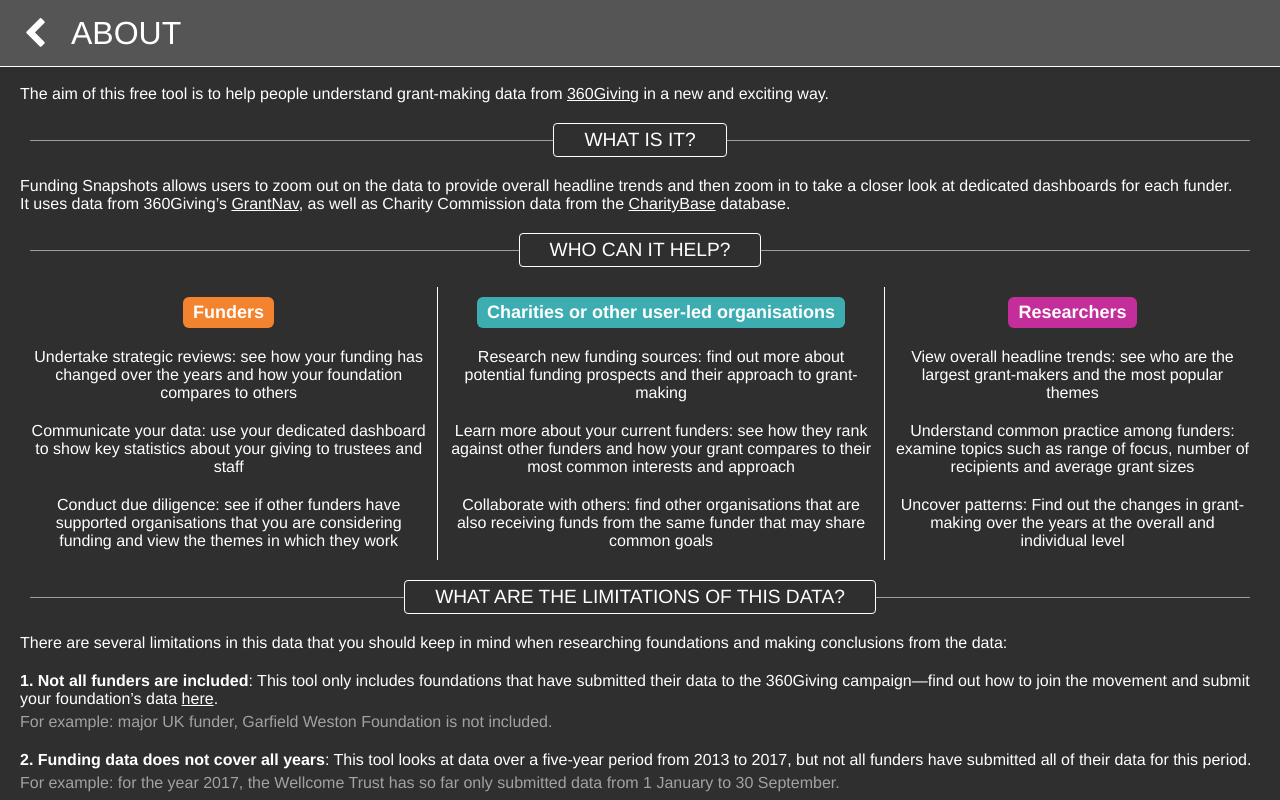
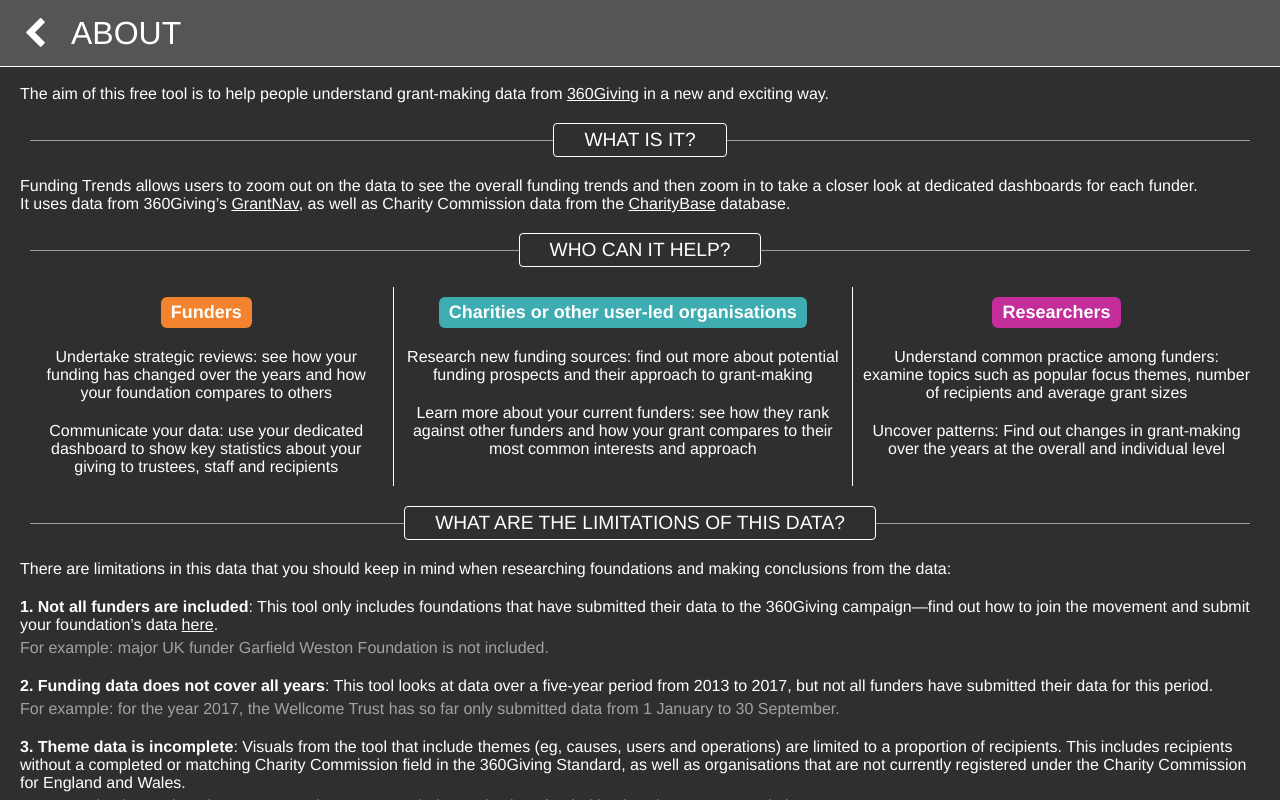
Before and after one commit to JPVSilva88/funding-trends, a React (Create React App) app: page / in a window 1280 px wide. Both pictures are taken after a click on the element "About". Shown: the top 800 px of the page. Built offline with nearby package versions, Linux system fonts and the light colour scheme.

Commit message:
Fix cache issue. Changes to about page.

```diff
--- a/src/components/About.js
+++ b/src/components/About.js
@@ -27,34 +27,31 @@
             <div className="about-content">
                 <div>The aim of this free tool is to help people understand grant-making data from <a className="link" href="http://www.threesixtygiving.com" target="_blank">360Giving</a> in a new and exciting way.</div>
                 <div className="section-title"><span>What is it?</span></div>
-                <div>Funding Snapshots allows users to zoom out on the data to provide overall headline trends and then zoom in to take a closer look at dedicated dashboards for each funder.</div>
+                <div>Funding Trends allows users to zoom out on the data to see the overall funding trends and then zoom in to take a closer look at dedicated dashboards for each funder.</div>
                 <div>It uses data from 360Giving’s <a className="link" href="http://grantnav.threesixtygiving.org/" target="_blank">GrantNav</a>, as well as Charity Commission data from the <a className="link" href="https://charitybase.uk/" target="_blank">CharityBase</a> database.</div>
                 <div className="section-title"><span>Who can it help?</span></div>
                 <div className="about-help">
                     <div>
                         <div className="about-help--title"><div>Funders</div></div>
                         <div>Undertake strategic reviews: see how your funding has changed over the years and how your foundation compares to others</div>
-                        <div>Communicate your data: use your dedicated dashboard to show key statistics about your giving to trustees and staff</div>
-                        <div>Conduct due diligence: see if other funders have supported organisations that you are considering funding and view the themes in which they work</div>
+                        <div>Communicate your data: use your dedicated dashboard to show key statistics about your giving to trustees, staff and recipients</div>
                     </div>
                     <div>
                         <div className="about-help--title"><div>Charities or other user-led organisations</div></div>
                         <div>Research new funding sources: find out more about potential funding prospects and their approach to grant-making</div>
                         <div>Learn more about your current funders: see how they rank against other funders and how your grant compares to their most common interests and approach</div>
-                        <div>Collaborate with others: find other organisations that are also receiving funds from the same funder that may share common goals</div>
                     </div>
                     <div>
                         <div className="about-help--title"><div>Researchers</div></div>
-                        <div>View overall headline trends: see who are the largest grant-makers and the most popular themes</div>
-                        <div>Understand common practice among funders: examine topics such as range of focus, number of recipients and average grant sizes</div>
-                        <div>Uncover patterns: Find out the changes in grant-making over the years at the overall and individual level</div>
+                        <div>Understand common practice among funders: examine topics such as popular focus themes, number of recipients and average grant sizes</div>
+                        <div>Uncover patterns: Find out changes in grant-making over the years at the overall and individual level</div>
                     </div>
                 </div>
                 <div className="section-title"><span>What are the limitations of this data?</span></div>
-                <div className="about-space">There are several limitations in this data that you should keep in mind when researching foundations and making conclusions from the data:</div>
+                <div className="about-space">There are limitations in this data that you should keep in mind when researching foundations and making conclusions from the data:</div>
                 <div><span className="about-bold color">1.	Not all funders are included</span>: This tool only includes foundations that have submitted their data to the 360Giving campaign—find out how to join the movement and submit your foundation’s data <a className="link" href="http://www.threesixtygiving.org/support/publish-data/" target="_blank">here</a>.</div>
-                <div className="about-example">For example: major UK funder, Garfield Weston Foundation is not included.</div>
-                <div><span className="about-bold color2">2.	Funding data does not cover all years</span>: This tool looks at data over a five-year period from 2013 to 2017, but not all funders have submitted all of their data for this period.</div>
+                <div className="about-example">For example: major UK funder Garfield Weston Foundation is not included.</div>
+                <div><span className="about-bold color2">2.	Funding data does not cover all years</span>: This tool looks at data over a five-year period from 2013 to 2017, but not all funders have submitted their data for this period.</div>
                 <div className="about-example">For example: for the year 2017, the Wellcome Trust has so far only submitted data from 1 January to 30 September.</div>
                 <div><span className="about-bold color3">3.	Theme data is incomplete</span>: Visuals from the tool that include themes (eg, causes, users and operations) are limited to a proportion of recipients. This includes recipients without a completed or matching Charity Commission field in the 360Giving Standard, as well as organisations that are not currently registered under the Charity Commission for England and Wales.</div>
                 <div className="about-example">For example: theme data does not cover the many user-led organisations funded by the Big Lottery Foundation.</div>
--- a/src/index.js
+++ b/src/index.js
@@ -2,6 +2,7 @@
 import ReactDOM from 'react-dom';
 import './index.css';
 import App from './App';
+import { unregister } from './registerServiceWorker';
 import { Provider } from 'react-redux';
 import configureStore from './stores';
 
@@ -11,3 +12,5 @@
     <Provider store={store}>
             <App />
     </Provider>, document.getElementById('root'));
+
+unregister();
```
